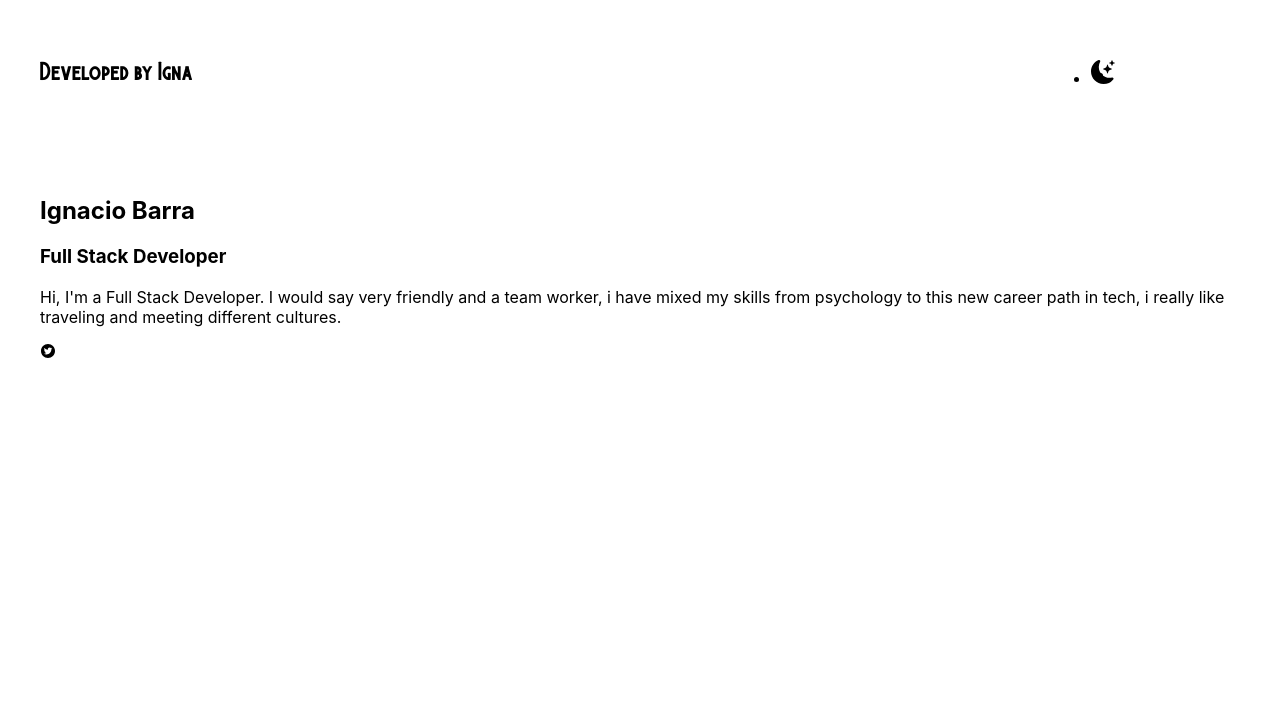
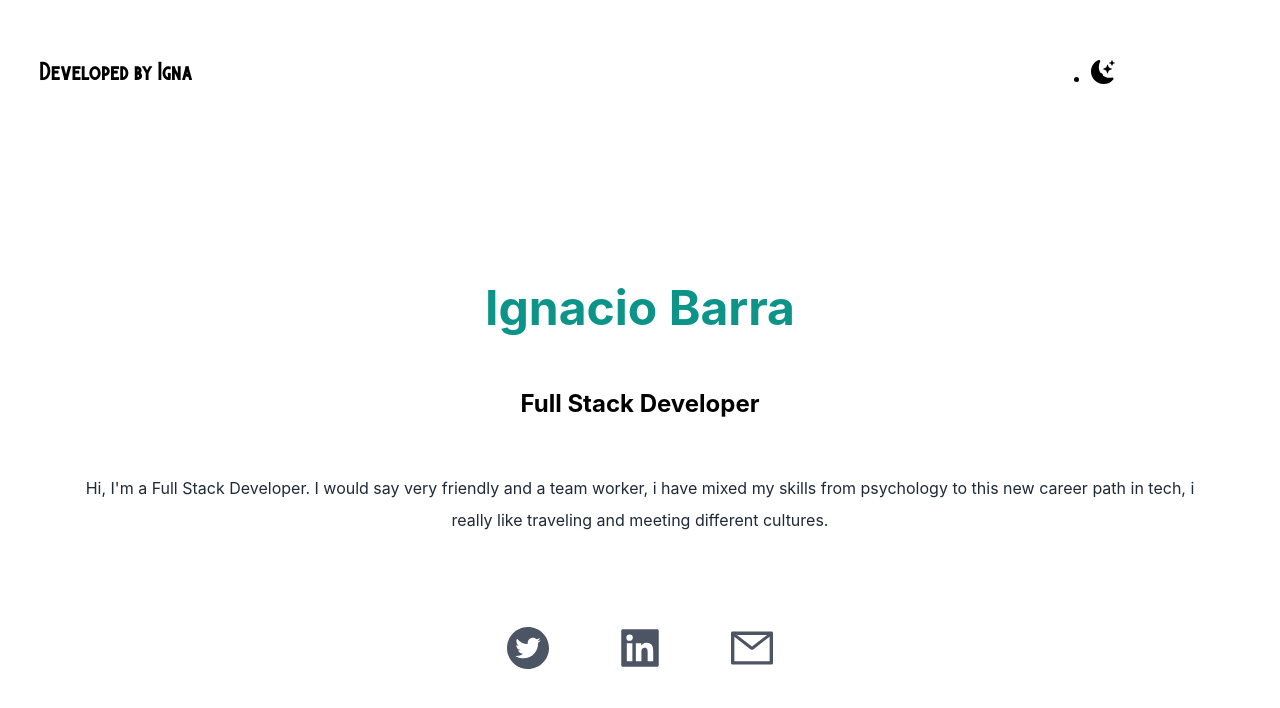
Before and after one commit to iXGEN/Portfolio, a Next.js app: page / in a window 1280 px wide. Shown: the top 708 px of the page. Built offline with nearby package versions, Linux system fonts and the light colour scheme.

Commit message:
social media and profile circle

```diff
--- a/pages/index.js
+++ b/pages/index.js
@@ -3,9 +3,11 @@
 import { BsFillMoonStarsFill } from "react-icons/bs";
 import {
   AiFillTwitterCircle,
-  AiFillLinkedIn,
-  AiFillYoutube,
+  AiFillLinkedin,
+  AiOutlineMail,
 } from "react-icons/ai";
+import Image from "next/image";
+import deved from "../public/dev-ed-wave.png";
 
 const inter = Inter({ subsets: ["latin"] });
 
@@ -35,18 +37,23 @@
               </li>
             </ul>
           </nav>
-          <div>
-            <h2>Ignacio Barra</h2>
-            <h3>Full Stack Developer</h3>
-            <p>
+          <div className="text-center p-10">
+            <h2 className="text-5xl py-2 text-teal-600">Ignacio Barra</h2>
+            <h3 className="text-2xl py-2">Full Stack Developer</h3>
+            <p className="text-md py-5 leading-8 text-gray-800">
               Hi, I'm a Full Stack Developer. I would say very friendly and a
               team worker, i have mixed my skills from psychology to this new
               career path in tech, i really like traveling and meeting different
               cultures.
             </p>
           </div>
-          <div>
+          <div className="text-5xl flex justify-center gap-16 py-3 text-gray-600">
             <AiFillTwitterCircle />
+            <AiFillLinkedin />
+            <AiOutlineMail />
+          </div>
+          <div className="relative mx-auto bg-gradient-to-b from-teal-500 rounded-full w-80 h-80 mt-20">
+            {/* <Image src={deved} /> */}
           </div>
         </section>
       </main>
```
